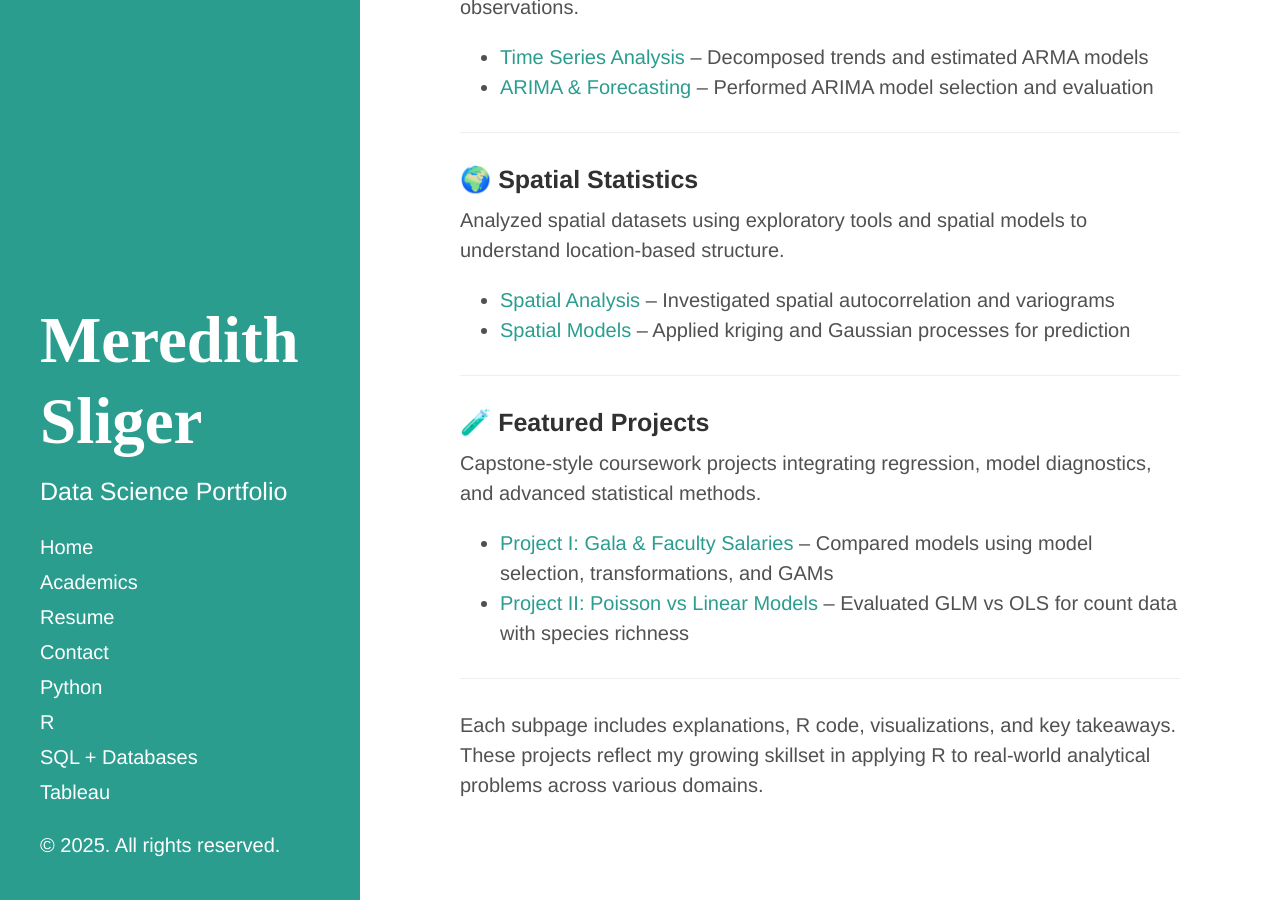
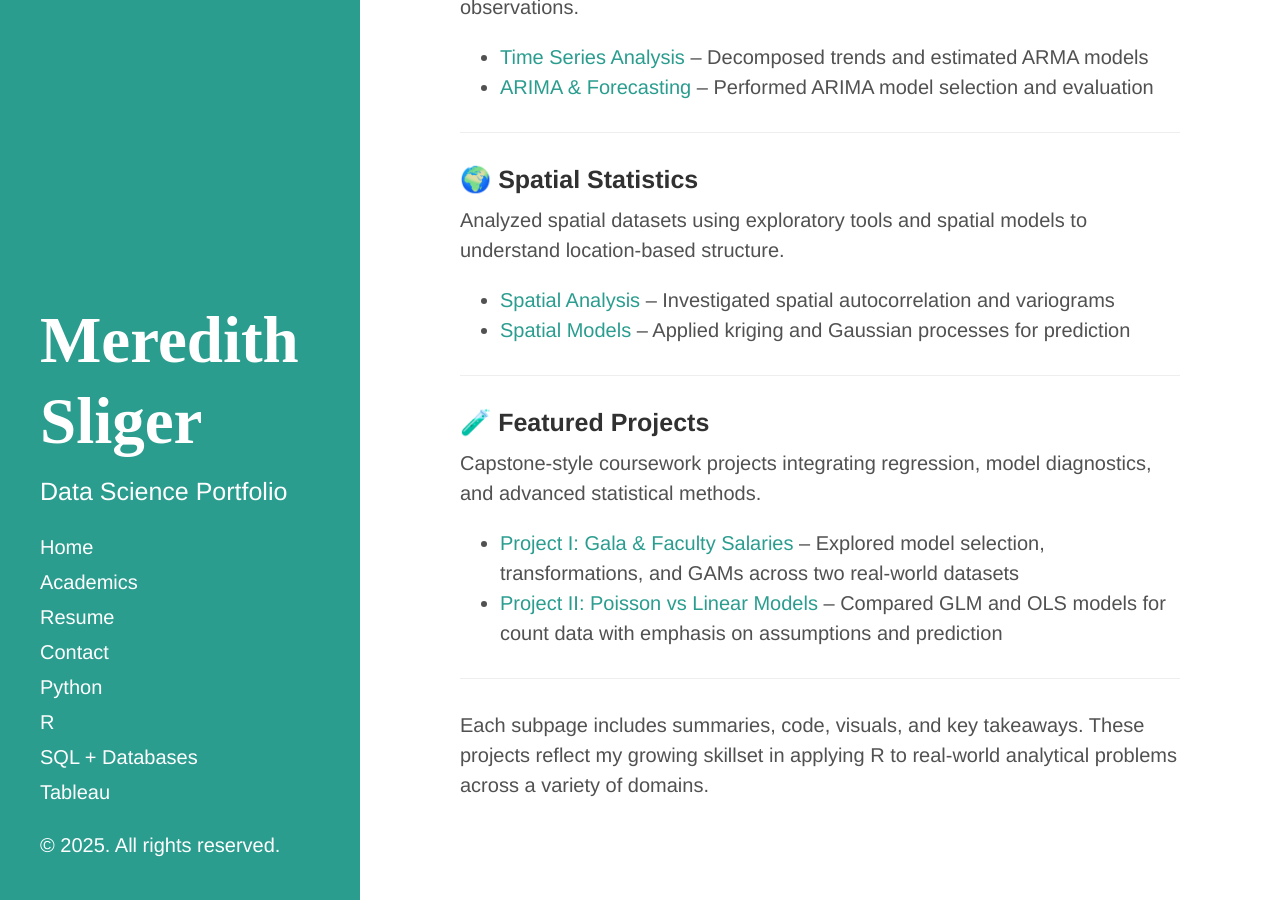
Before and after one commit to meredithsliger/meredithsliger.github.io, a Jekyll site: the page built from r.md, in a window 1280 px wide and 900 px high, scrolled down 1409 px. Built offline with Jekyll 4.4.1, drawn with Linux system fonts in a browser that asks for light colours; some of the changed text lies outside the part shown.

Commit message:
Update r.md

```diff
--- a/r.md
+++ b/r.md
@@ -14,7 +14,7 @@ As part of my graduate coursework in Data Science and Analytics, I've worked ext
 These early projects focus on understanding linear relationships, building predictive models, and performing diagnostics using real-world datasets.
 
 - [Simple Linear Regression](/r/introductory-regression-models/intro-regression) – Used trend data from the Leaning Tower of Pisa to fit and interpret a simple linear model
-- [Multiple Linear Regression](/r/introductory-regression-models/multiple-regression) – Modeled housing prices and body composition using multiple predictors
+- [Multiple Linear Regression](/r/introductory-regression-models/multiplelinearregression) – Modeled housing prices and body composition using multiple predictors
 - [Model Selection & Diagnostics](/r/introductory-regression-models/model-selection) – Applied best subset, AIC, BIC, and residual checks for model refinement
 
 ---
@@ -60,9 +60,9 @@ Analyzed spatial datasets using exploratory tools and spatial models to understa
 
 Capstone-style coursework projects integrating regression, model diagnostics, and advanced statistical methods.
 
-- [Project I: Gala & Faculty Salaries](/r/glm-and-projects/project1) – Compared models using model selection, transformations, and GAMs
-- [Project II: Poisson vs Linear Models](/r/glm-and-projects/project2) – Evaluated GLM vs OLS for count data with species richness
+- [Project I: Gala & Faculty Salaries](/r/projects/project1) – Explored model selection, transformations, and GAMs across two real-world datasets
+- [Project II: Poisson vs Linear Models](/r/projects/project2) – Compared GLM and OLS models for count data with emphasis on assumptions and prediction
 
 ---
 
-Each subpage includes explanations, R code, visualizations, and key takeaways. These projects reflect my growing skillset in applying R to real-world analytical problems across various domains.
+Each subpage includes summaries, code, visuals, and key takeaways. These projects reflect my growing skillset in applying R to real-world analytical problems across a variety of domains.
```
Also changed, not shown: other parts of r.md (+1 -1 lines).
